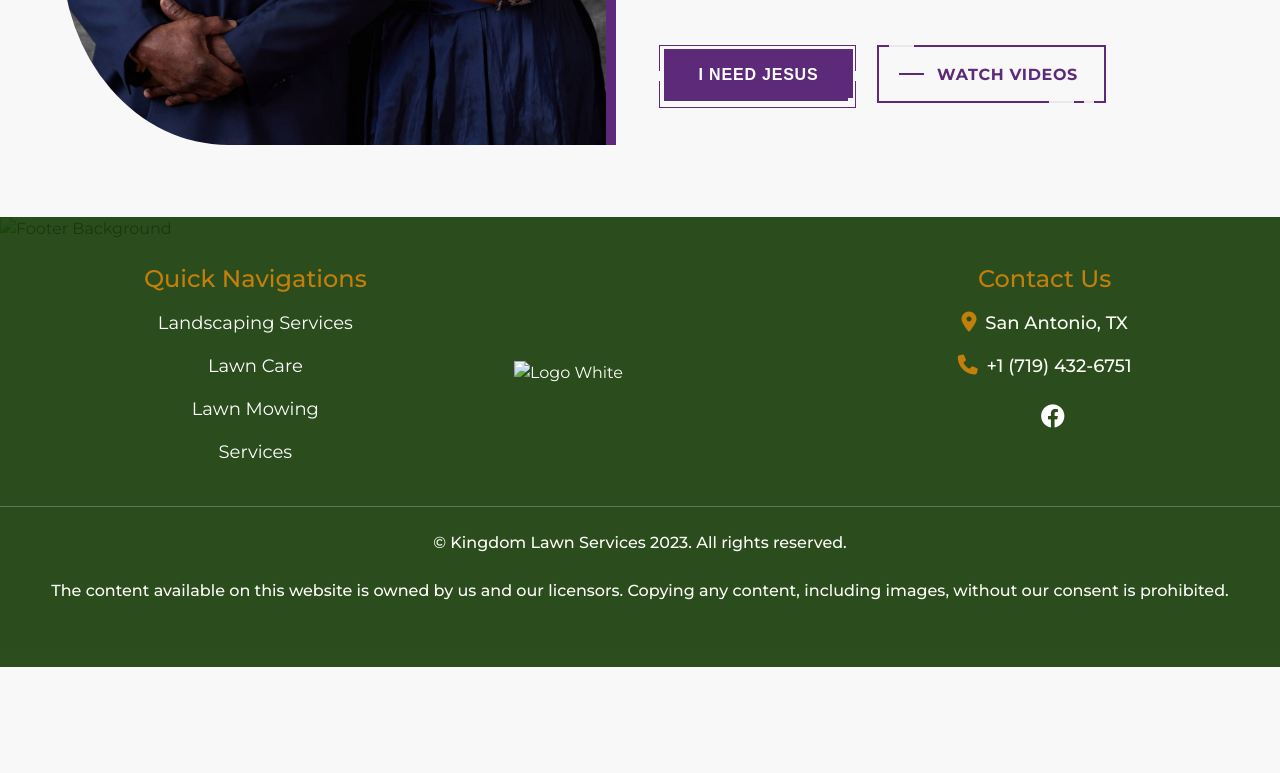
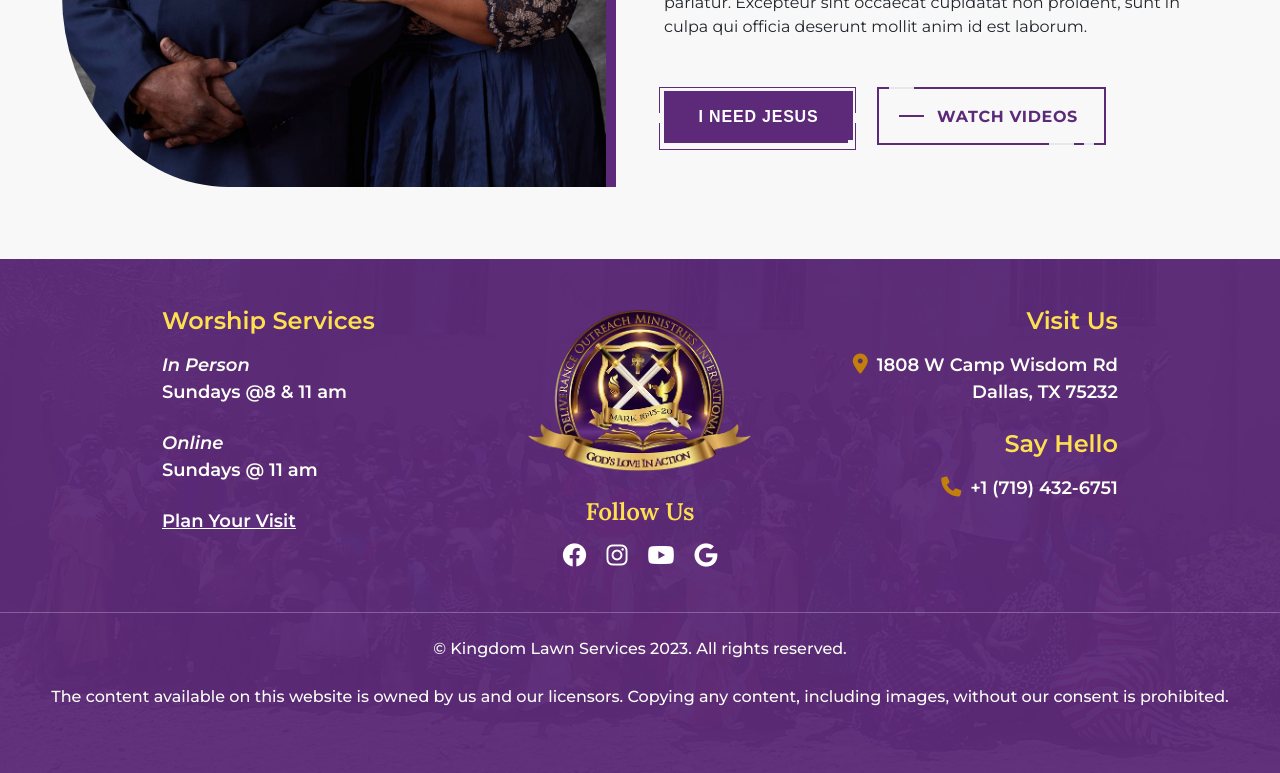
Before and after one commit to shekhar-stha/deliverance-outreach-ministries-international, a website: page index.html in a window 1280 px wide. Shown: the part 4940-5713 px from the top of the page. Before the commit the page ends 5607 px from the top, so only its background shows below. Drawn offline with nearby package versions, Linux system fonts and the light colour scheme; a web font is replaced by a local one.

Commit message:
feat: footer improvised

```diff
--- a/index.html
+++ b/index.html
@@ -5,7 +5,7 @@
     <meta charset="UTF-8">
     <meta http-equiv="X-UA-Compatible" content="IE=edge">
     <meta name="viewport" content="width=device-width, initial-scale=1.0">
-    <title>Kingdom Lawn Services | Finest Lawn Care in San Antonio</title>
+    <title>Deliverance Outreach Ministries International</title>
 
     <meta name="description"
         content="Elevate your outdoor space with expert lawn care from kingdom lawn services. We offer top-notch services for residential and commercial landscapes. Call now!">
@@ -390,6 +390,7 @@
     <section class="cta">
         <div class="container">
             <div class="information">
+                <p class="sub-header">Need Prayer ?</p>
                 <h3>THE GOOD NEWS OF SALVATION IN JESUS CHRIST</h3>
                 <p>Has anyone ever shown you from the Bible how you can be sure you are on your way to heaven?</p>
                 <a style="background-color: rgb(92, 42, 120, 0.3);"
@@ -405,7 +406,8 @@
         </div> -->
 
         <div class="custom-shape-divider-bottom-1691673707">
-            <svg data-name="Layer 1" xmlns="http://www.w3.org/2000/svg" viewBox="0 0 1200 120" preserveAspectRatio="none">
+            <svg data-name="Layer 1" xmlns="http://www.w3.org/2000/svg" viewBox="0 0 1200 120"
+                preserveAspectRatio="none">
                 <path d="M1200 120L0 16.48 0 0 1200 0 1200 120z" class="shape-fill"></path>
             </svg>
         </div>
@@ -458,38 +460,45 @@
         </div>
     </section>
     <footer class="position-relative">
-        <img class="bg-img" src="/img/aerial-view-lawn-mowing.jpg" alt="Footer Background">
+        <img class="bg-img" src="/img/group-2.jpg" alt="Footer Background">
         <div class="container footer-grid">
             <div class="footer-col">
-                <h4>Quick Navigations</h4>
-                <a title="Landscaping Service" href="/landscaping-services-near-san-antonio-tx.html">Landscaping
-                    Services</a>
-                <a title="Lawn Care" href="/lawn-care-near-san-antonio-tx.html">Lawn Care</a>
-                <a title="Lawn Mowing" href="/lawn-mowing-in-san-antonio-tx.html">Lawn Mowing</a>
-                <a title="Services" href="/index.html#services">Services</a>
+                <h4>Worship Services</h4>
+                <p class="cursive">In Person</p>
+                <p>Sundays @8 & 11 am</p>
+                <br>
+
+                <p class="cursive">Online</p>
+                <p>Sundays @ 11 am</p>
+                <br>
+                <a class="text-decoration-underline" href="">Plan Your Visit</a>
             </div>
 
-            <div class="footer-col justify-content-center">
-                <img class="logo" src="/img/logo-white.png" alt="Logo White">
+            <div class="footer-col justify-content-center align-items-center">
+                <img class="logo" src="/img/logo.png" alt="Logo White">
+                <h4 class="text-center mt-4 lora">Follow Us</h4>
+                <div class="social-media">
+                    <a href=""><i class="fa-brands fa-facebook"></i></a>
+                    <a href=""><i class="fa-brands fa-instagram"></i></a>
+                    <a href=""><i class="fa-brands fa-youtube"></i></a>
+                    <a href=""> <i class="fa-brands fa-google"></i></a>
+                </div>
             </div>
 
-            <div class="footer-col">
-                <h4>Contact Us</h4>
-                <a title="location" class="text-white fw-500 fs-18">
+            <div class="footer-col text-end">
+                <h4>Visit Us</h4>
+                <p title="location" class="text-white fw-500 fs-18">
                     <i class="fs-15 fa-solid fa-location-dot text-secondary fs-20 me-1"></i>
-                    San Antonio, TX
-                </a>
-
+                    1808 W Camp Wisdom Rd
+                    <br>
+                    Dallas, TX 75232
+                </p>
+                <br>
+                <h4>Say Hello</h4>
                 <a href="tel:+17194326751" title="phone number" class="text-white fw-500 fs-18">
                     <i class="fs-15 fa-solid fa-phone text-secondary fs-20 me-1"></i>
                     <span class="fw-600 d-sm-inline d-none"></span>+1 (719) 432-6751
                 </a>
-
-                <p class="mt-2">
-                    <a title="Facebook" class="ms-3" href="https://www.facebook.com/kingdomlawnservice/">
-                        <i class="fa-brands fa-facebook"></i>
-                    </a>
-                </p>
             </div>
         </div>
 
--- a/scss/_custom.scss
+++ b/scss/_custom.scss
@@ -235,6 +235,10 @@ section {
     margin-bottom: 0.8rem;
 }
 
+.lora{
+    font-family: 'Lora', serif;
+}
+
 
 [data-scene] {
     max-width: 800px;
--- a/scss/layout/_home.scss
+++ b/scss/layout/_home.scss
@@ -514,7 +514,7 @@
 // CTA
 .cta {
     position: relative;
-    padding: 9rem 0;
+    padding: 8rem 0;
     background-color: rgb(92, 42, 120, 0.8);
 
     .information {
@@ -590,7 +590,7 @@
 
 // Footer
 footer {
-    background-color: rgba(22, 59, 7, 0.9);
+    background-color: rgb(92, 42, 120, 0.96);
     padding: 3rem 0;
 
     .bg-img {
@@ -617,19 +617,21 @@ footer {
         @media (max-width: 992px) {
             grid-template-columns: repeat(1, 1fr);
         }
+
+        @media (min-width: 992px) {
+            padding: 0 7rem;
+        }
     }
 
     .footer-col {
         display: flex;
         flex-direction: column;
         color: $white;
-        align-items: center;
 
         h4 {
             font-size: 24px;
-            font-weight: 500;
-            color: $secondary;
-            ;
+            font-weight: 600;
+            color: #fde04f;
             margin-bottom: 1rem;
         }
 
@@ -637,14 +639,31 @@ footer {
             color: white;
             padding-bottom: 1rem;
             font-size: 18px;
+            font-weight: 600;
+        }
+
+        p{
+            font-weight: 600;
+            font-size: 18px;
+        }
+
+        .cursive{
+            font-style: italic;
         }
 
         img {
             padding: 0 1rem;
         }
 
-        .fa-brands {
-            font-size: 24px;
+        .social-media{
+            display: flex;
+
+            a{
+                .fa-brands{
+                    font-size: 24px;
+                    margin: 0 10px;
+                }
+            }
         }
     }
 }
```
Also changed, not shown: css/index.css, css/index.min.css.
